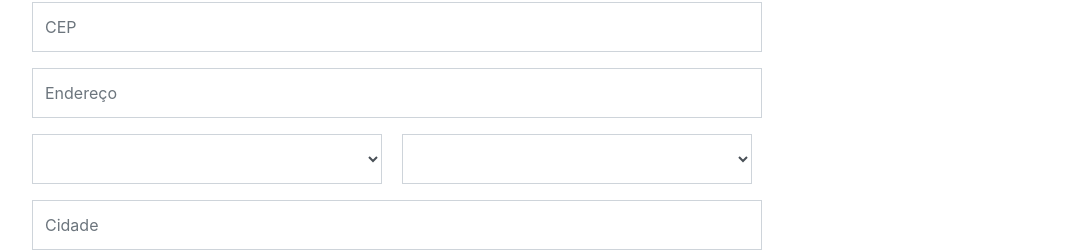
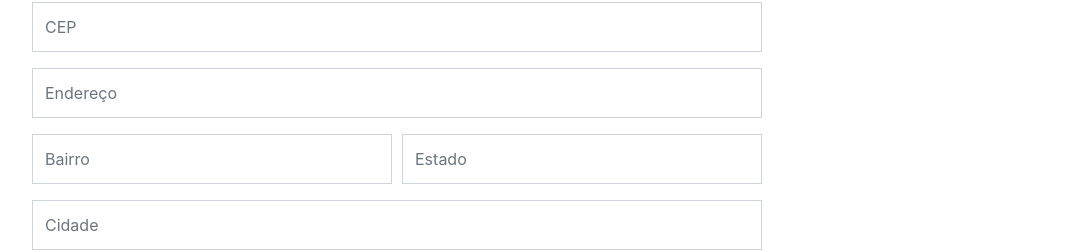
Before and after one commit to phweb/Reserva-ingressos-, an Angular app: page / in a window 1280 px wide. Shown: the part 934-1186 px from the top of the page, without its empty margins (53-1124 px from the left). Built offline with nearby package versions, Linux system fonts and the light colour scheme.

Commit message:
Serviço Consulta Cep

```diff
--- a/src/app/app.component.html
+++ b/src/app/app.component.html
@@ -27,7 +27,11 @@
           <div class="bg-light col-sm-12 p-4 mb-5">
             <h5>DADOS PESSOAIS</h5>
           </div>
-          <form method="post" (ngSubmit)="enviar(formulario)" [formGroup]="formulario">
+          <form
+            method="post"
+            (ngSubmit)="enviar(formulario)"
+            [formGroup]="formulario"
+          >
             <div class="form-row">
               <div class="form-group col-sm-6">
                 <input
@@ -152,7 +156,8 @@
                 <select
                   name="listaFilmes"
                   id="listaFilmes"
-                  [(ngModel)]="Filme" [ngModelOptions]="{standalone: true}"
+                  [(ngModel)]="Filme"
+                  [ngModelOptions]="{ standalone: true }"
                   class="form-control"
                 >
                   <option *ngFor="let lista of filmes" [value]="lista.id">{{
@@ -170,7 +175,8 @@
                   name="inputCEP"
                   id="inputCEP"
                   placeholder="CEP"
-                  formControlName="cep" (blur)="consultaCep($event.target.value)"
+                  formControlName="cep"
+                  (blur)="consultaCep($event.target.value, formulario)"
                 />
               </div>
               <div class="form-group col-sm-12">
@@ -184,22 +190,38 @@
                 />
               </div>
               <div class="form-group col-sm-6 form-select">
-                <select
+                <!-- <select
                   class="form-control"
                   id="SelectPais"
                   formControlName="pais"
                 >
                   <option>País</option>
-                </select>
+                </select> -->
+                <input
+                  type="text"
+                  class="form-control"
+                  name="inputBairro"
+                  id="inputBairro"
+                  placeholder="Bairro"
+                  formControlName="bairro"
+                />
               </div>
               <div class="form-group col-sm-6 form-select">
-                <select
+                <!-- <select
                   class="form-control"
                   id="SelectEstado"
                   formControlName="estado"
                 >
                   <option>Estado</option>
-                </select>
+                </select> -->
+                <input
+                  type="text"
+                  class="form-control"
+                  name="inputEstado"
+                  id="inputEstado"
+                  placeholder="Estado"
+                  formControlName="estado"
+                />
               </div>
               <div class="form-group col-sm-12">
                 <input
--- a/src/app/app.component.ts
+++ b/src/app/app.component.ts
@@ -3,7 +3,6 @@ import { FormGroup, FormBuilder, Validators } from "@angular/forms";
 import { Filme } from "../app/models/filme";
 import { HttpClient } from "@angular/common/http";
 import { AppService } from "./app.service";
-
 
 @Component({
   selector: "app-root",
@@ -45,26 +44,35 @@ export class AppComponent implements OnInit {
       emailAcompanhante: [null, Validators.required, Validators.email],
       cep: [null, Validators.required],
       endereco: [null, Validators.required],
-      pais: [null, Validators.required],
+      bairro: [null, Validators.required],
       cidade: [null, Validators.required],
       estado: [null, Validators.required],
       telefone: [null, Validators.required]
     });
   }
 
-  consultaCEP(cep) {
-    //Nova variavel "cep" somente com digitos.
+  consultaCEP(cep, formulario) {
+    // Nova variável "cep" somente com dígitos.
     cep = cep.replace(/\D/g, "");
-    // Verifica se campo cep possui valor informado
-    if (cep != "") {
-      // Expressão regular para validar o cep
-      var validaCep = /^[0-9]{8}$/;
-      if (validaCep.test(cep)) {
-        this.http
-          .get(`http://viacep.com.br/ws/${cep}/json/`);
 
+    if (cep != null && cep !== "") {
+      this.service
+        .consultaCEP(cep)
+        .subscribe(dados => this.populaDadosForm(dados, formulario));
+    }
+  }
+
+  populaDadosForm(dados, formulario) {
+    formulario.form.patchValue({
+      endereco: {
+        endereco: dados.logradouro,
+        // cep: dados.cep,
+        //complemento: dados.complemento,
+        bairro: dados.bairro,
+        cidade: dados.localidade,
+        estado: dados.uf
       }
-    }
+    });
   }
 
   enviar() {
--- a/src/app/app.service.ts
+++ b/src/app/app.service.ts
@@ -1,5 +1,6 @@
 import { Injectable } from "@angular/core";
 import { HttpClient, HttpHeaders } from "@angular/common/http";
+import { of } from "rxjs";
 
 @Injectable({
   providedIn: "root"
@@ -9,6 +10,24 @@ export class AppService {
 
   constructor(private http: HttpClient) {}
 
+  consultaCEP(cep: string) {
+    // Nova variável "cep" somente com dígitos.
+    cep = cep.replace(/\D/g, "");
+
+    // Verifica se campo cep possui valor informado.
+    if (cep !== "") {
+      // Expressão regular para validar o CEP.
+      const validacep = /^[0-9]{8}$/;
+
+      // Valida o formato do CEP.
+      if (validacep.test(cep)) {
+        return this.http.get(`//viacep.com.br/ws/${cep}/json`);
+      }
+    }
+
+    return of({});
+  }
+
   enviarCompra(formulario: any) {
     var reqHeader = new HttpHeaders({
       "Content-Type": "application/json",
```
